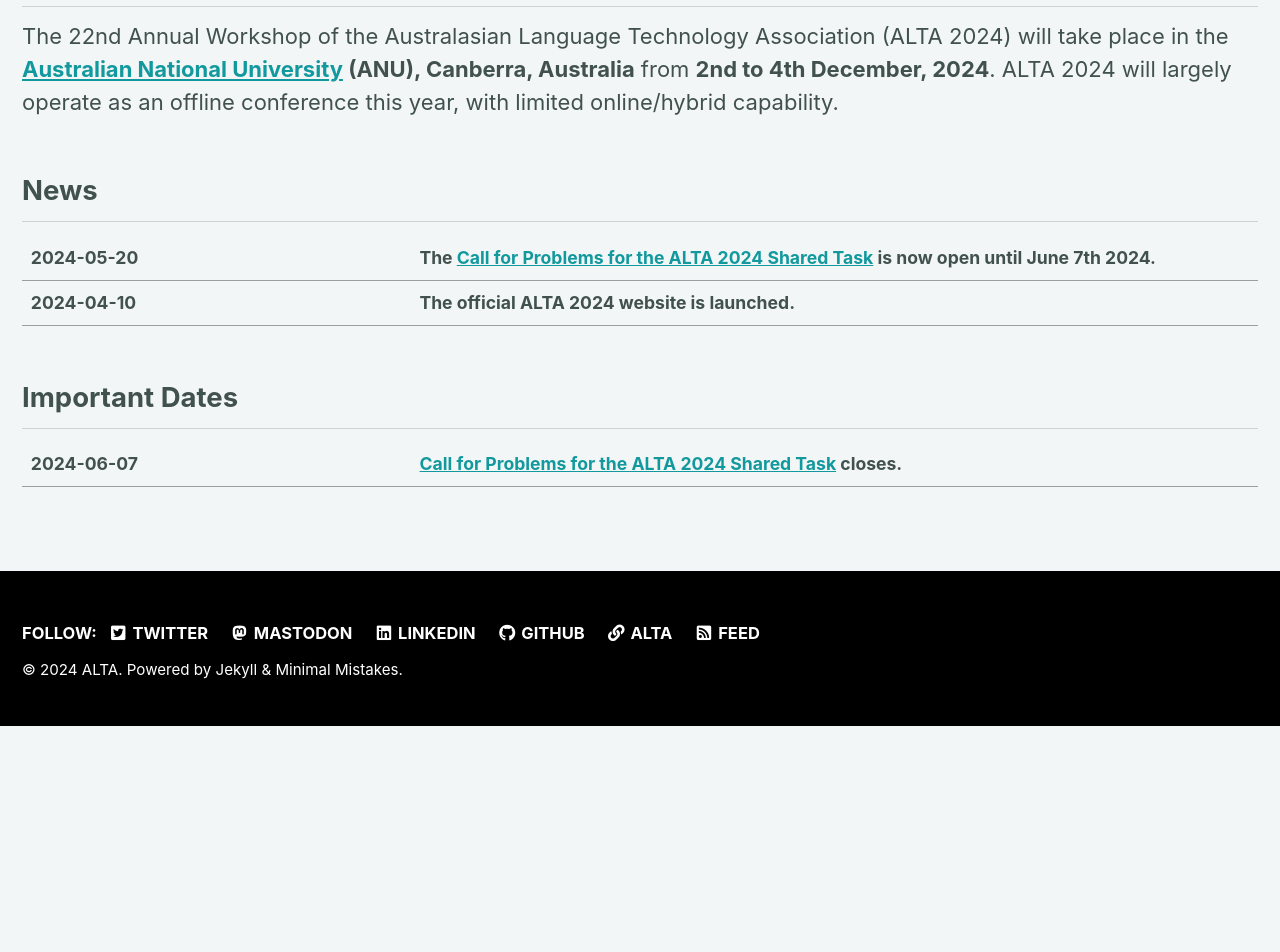
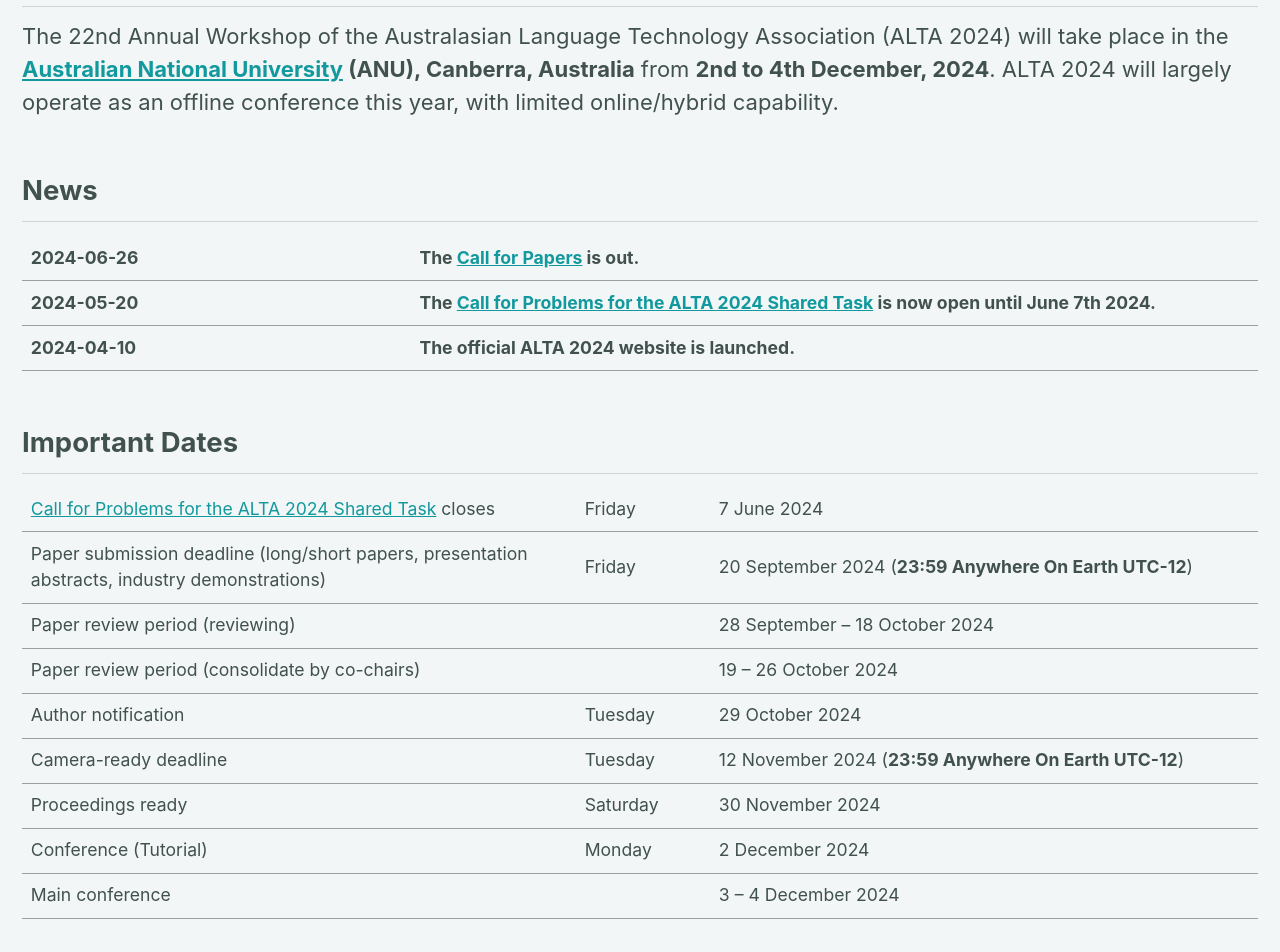
Before and after one commit to jkkummerfeld/alta2025, a Jekyll site: the page built from _pages/home.md, in a window 1280 px wide. Shown: the part 624-1576 px from the top of the page. Built offline with Jekyll 4.4.1, drawn with Linux system fonts in a browser that asks for light colours; cached includes are drawn as plain includes; before the commit the page ends 1350 px from its top, so only the background shows below that.

Commit message:
Update important dates and news

```diff
--- a/_pages/home.md
+++ b/_pages/home.md
@@ -18,7 +18,8 @@ The 22nd Annual Workshop of the Australasian Language Technology Association (AL
 .news-table tr td:nth-child(1) {font-weight: bold; width: 25em; }
 .news-table tr td:nth-child(2) {font-weight: bold; width: 55em; }
 </style>
-| 2024-05-20 | The [Call for Problems for the ALTA 2024 Shared Task](/calls) is now open until June 7th 2024.|
+| 2024-06-26 | The [Call for Papers](/calls/papers) is out. |
+| 2024-05-20 | The [Call for Problems for the ALTA 2024 Shared Task](/calls/shared_task) is now open until June 7th 2024.|
 | 2024-04-10 | The official ALTA 2024 website is launched.
 {: .news-table}
 
@@ -27,9 +28,18 @@ The 22nd Annual Workshop of the Australasian Language Technology Association (AL
 
 <style>
 .dates-table { font-size: .8em; }
-.dates-table tr td:nth-child(1) { width: 25em; font-weight: bold; }
-.dates-table tr td:nth-child(2) { width: 55em; font-weight: bold; }
+.dates-table tr td:nth-child(1) { width: 35em; }
+.dates-table tr td:nth-child(2) { width: 8em; }
+.dates-table tr td:nth-child(3) { width: 35em; }
 .dates-table del { color: #888; }
 </style>
-| 2024-06-07 | [Call for Problems for the ALTA 2024 Shared Task](/calls) closes.
+| [Call for Problems for the ALTA 2024 Shared Task](/calls) closes | Friday | 7 June 2024
+| Paper submission deadline (long/short papers, presentation abstracts, industry demonstrations) | Friday | 20 September 2024 (**23:59 Anywhere On Earth UTC-12**)
+| Paper review period (reviewing) | | 28 September -- 18 October 2024
+| Paper review period (consolidate by co-chairs) | | 19 -- 26 October 2024
+| Author notification | Tuesday | 29 October 2024
+| Camera-ready deadline | Tuesday | 12 November 2024 (**23:59 Anywhere On Earth UTC-12**)
+| Proceedings ready | Saturday | 30 November 2024
+| Conference (Tutorial) | Monday | 2 December 2024
+| Main conference | | 3 -- 4 December 2024
 {: .dates-table}
```
